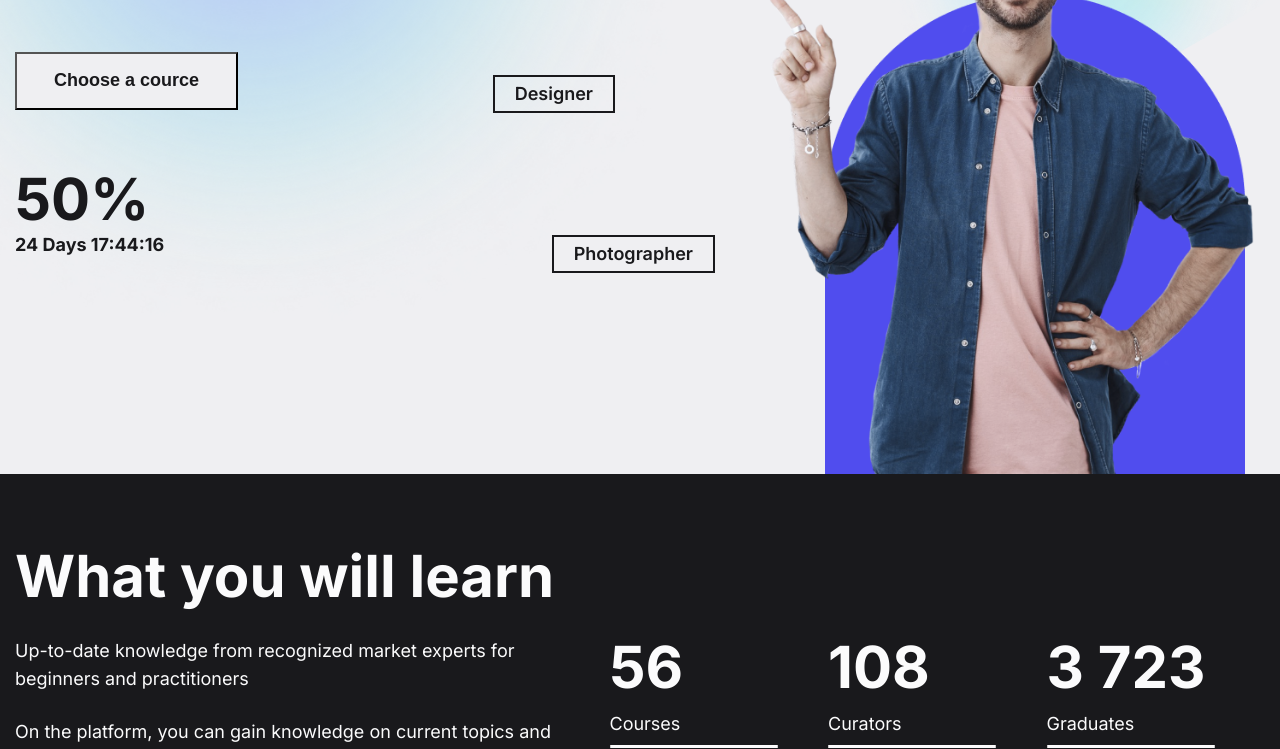
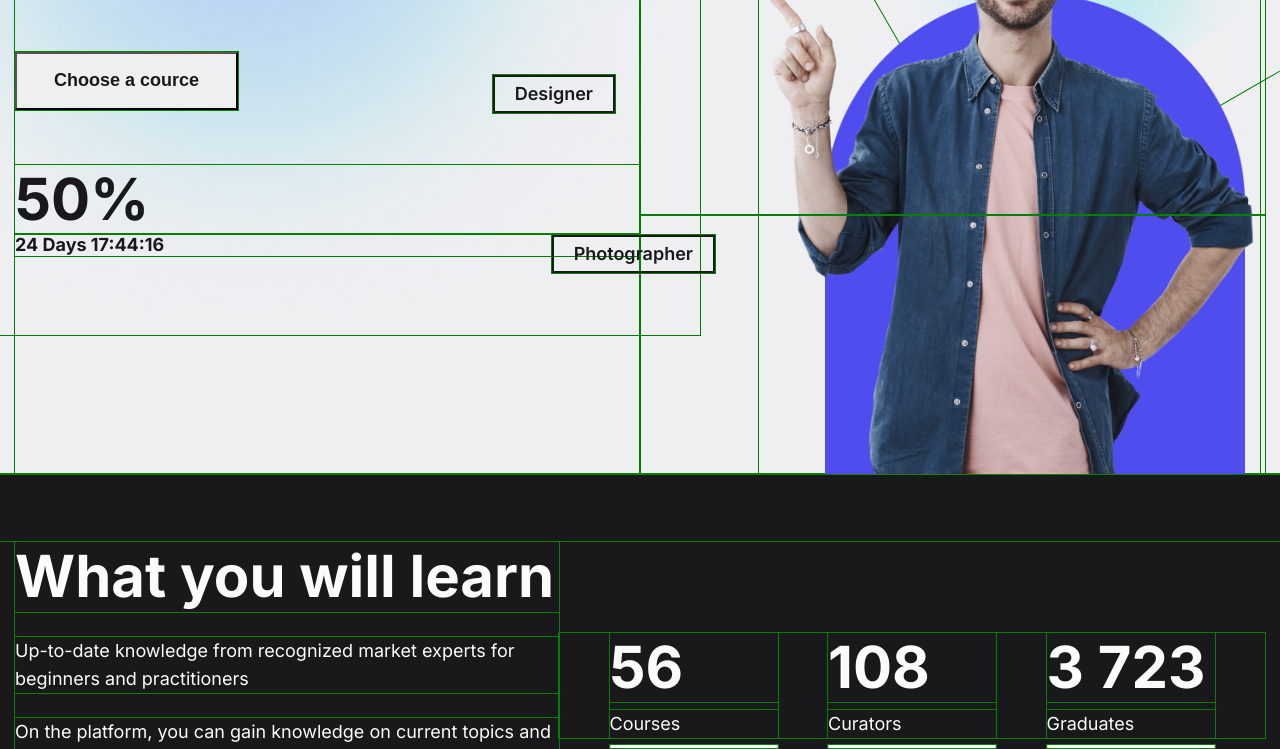
Before and after one commit to VitalijO/hillel, a website: page index.html in a window 1280 px wide. Shown: the part 568-1317 px from the top of the page. Drawn offline with Linux system fonts and the light colour scheme.

Commit message:
next fix

```diff
--- a/sass/base/_reset.scss
+++ b/sass/base/_reset.scss
@@ -2,7 +2,7 @@
 *::before,
 *::after {
     box-sizing: border-box;
-   //outline: 1px solid green !important;
+   outline: 1px solid green !important;
 }
 
 p,
--- a/sass/components/_hero.scss
+++ b/sass/components/_hero.scss
@@ -30,7 +30,7 @@
 
   background:
   url( "../images/main_page/ellipse20.png")  no-repeat;
-    background-size: cover;
+    background-size: contain;
 }
 &::after{
   content: " ";
```
Also changed, not shown: css/main.css, css/main.min.css, 2 other files.
